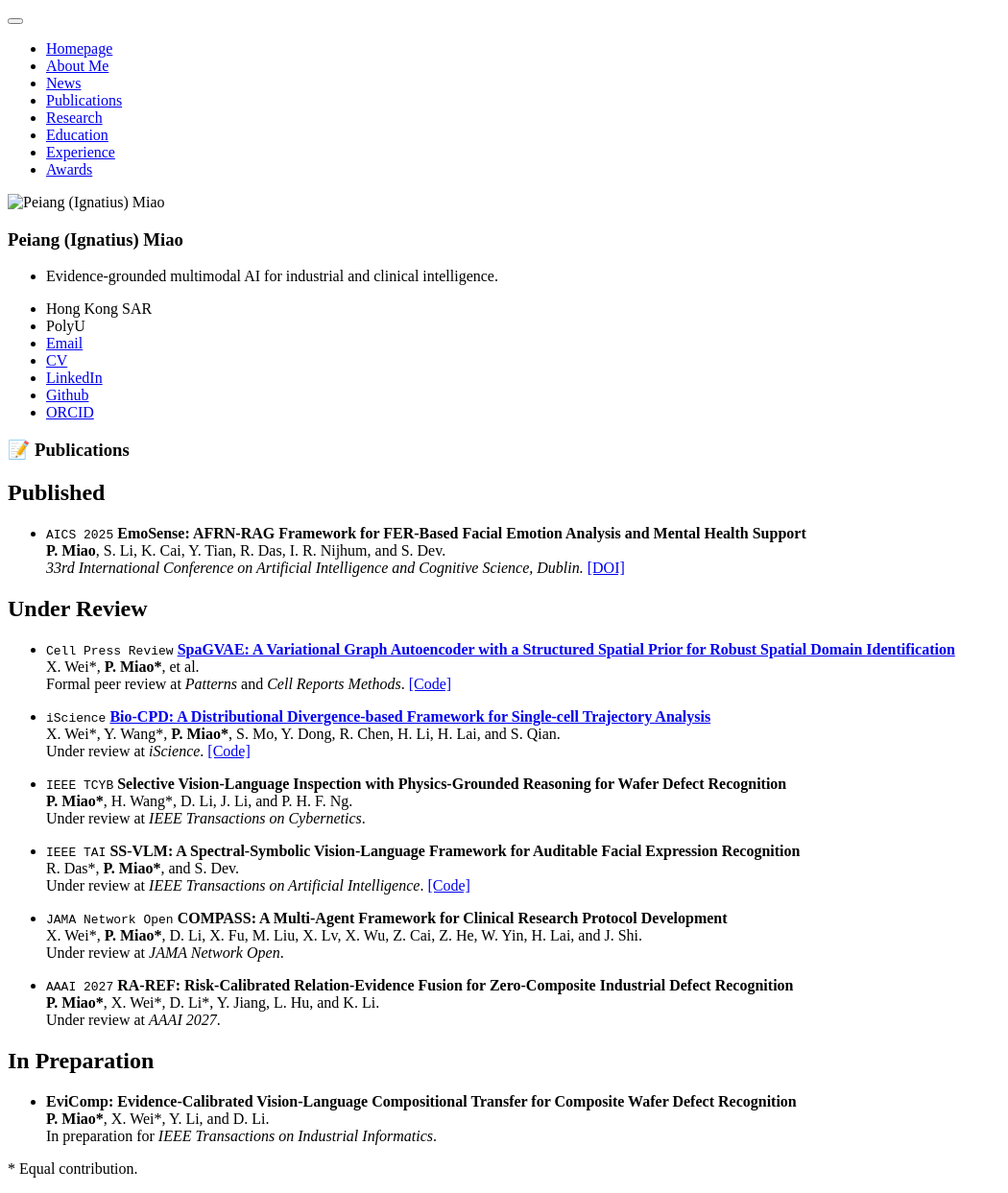
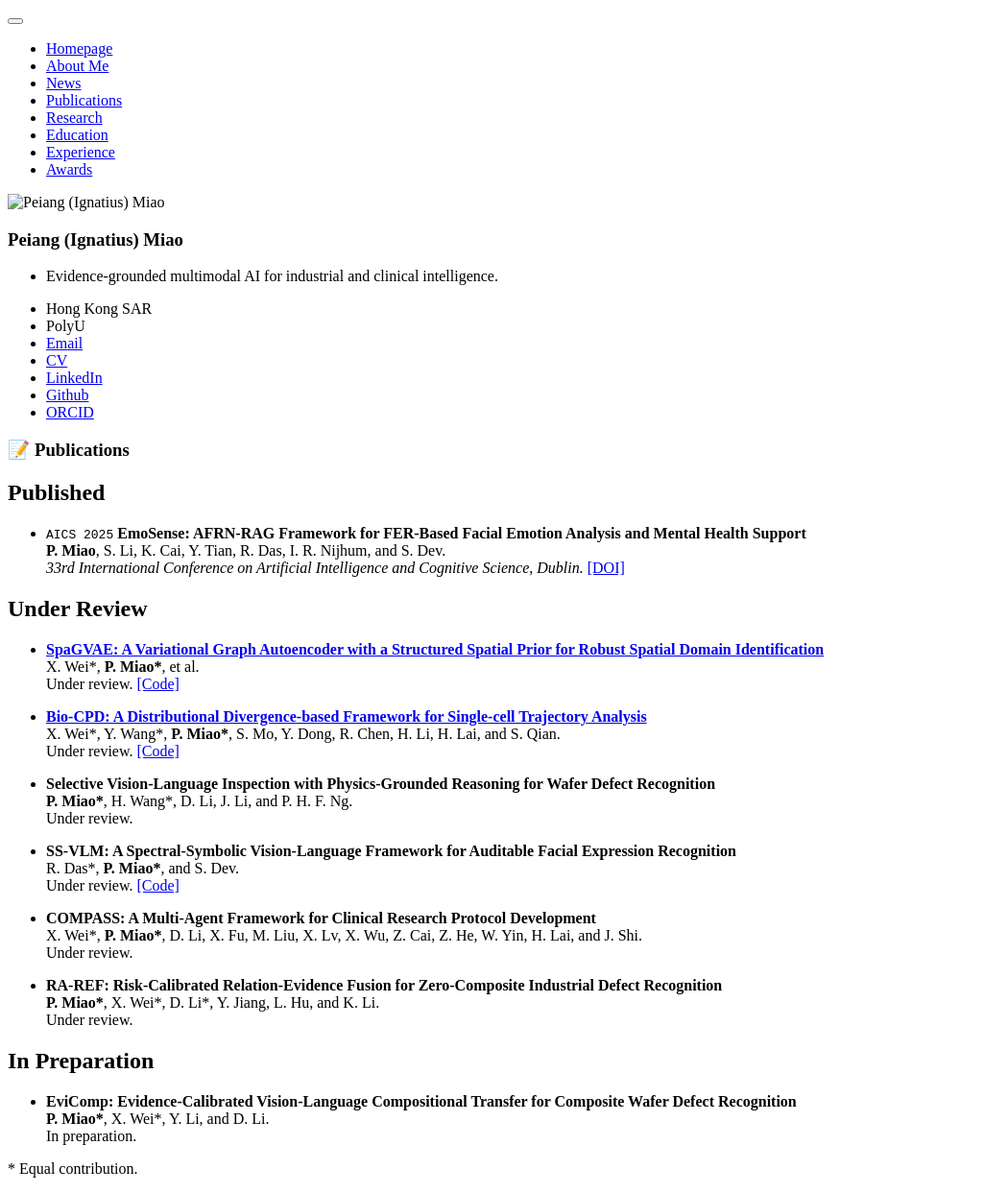
Before and after one commit to Moonquakeyu/Moonquakeyu.github.io, a Jekyll site: the page built from _pages/includes/pub.md, in a window 1280 px wide. Shown: the whole page at 96% size, without its empty margins (0-1050 px from the left). Built offline with Jekyll 4.4.1, drawn with Linux system fonts in a browser that asks for light colours; our own code applies the rules of GitHub Pages for plain Markdown files.

Commit message:
Hide manuscript submission venues

```diff
--- a/_pages/includes/pub.md
+++ b/_pages/includes/pub.md
@@ -9,29 +9,29 @@
 
 ## Under Review
 
-- `Cell Press Review` [**SpaGVAE: A Variational Graph Autoencoder with a Structured Spatial Prior for Robust Spatial Domain Identification**](https://github.com/clyty019/SpaGVAE)
+- [**SpaGVAE: A Variational Graph Autoencoder with a Structured Spatial Prior for Robust Spatial Domain Identification**](https://github.com/clyty019/SpaGVAE)
   X. Wei\*, **P. Miao\***, et al.
-  Formal peer review at *Patterns* and *Cell Reports Methods*. [[Code]](https://github.com/clyty019/SpaGVAE)
+  Under review. [[Code]](https://github.com/clyty019/SpaGVAE)
 
-- `iScience` [**Bio-CPD: A Distributional Divergence-based Framework for Single-cell Trajectory Analysis**](https://github.com/clyty019/biocpd/tree/main)
+- [**Bio-CPD: A Distributional Divergence-based Framework for Single-cell Trajectory Analysis**](https://github.com/clyty019/biocpd/tree/main)
   X. Wei\*, Y. Wang\*, **P. Miao\***, S. Mo, Y. Dong, R. Chen, H. Li, H. Lai, and S. Qian.
-  Under review at *iScience*. [[Code]](https://github.com/clyty019/biocpd/tree/main)
+  Under review. [[Code]](https://github.com/clyty019/biocpd/tree/main)
 
-- `IEEE TCYB` **Selective Vision-Language Inspection with Physics-Grounded Reasoning for Wafer Defect Recognition**
+- **Selective Vision-Language Inspection with Physics-Grounded Reasoning for Wafer Defect Recognition**
   **P. Miao\***, H. Wang\*, D. Li, J. Li, and P. H. F. Ng.
-  Under review at *IEEE Transactions on Cybernetics*.
+  Under review.
 
-- `IEEE TAI` **SS-VLM: A Spectral-Symbolic Vision-Language Framework for Auditable Facial Expression Recognition**
+- **SS-VLM: A Spectral-Symbolic Vision-Language Framework for Auditable Facial Expression Recognition**
   R. Das\*, **P. Miao\***, and S. Dev.
-  Under review at *IEEE Transactions on Artificial Intelligence*. [[Code]](https://github.com/Moonquakeyu/Spectral-Symbolic-VLM)
+  Under review. [[Code]](https://github.com/Moonquakeyu/Spectral-Symbolic-VLM)
 
-- `JAMA Network Open` **COMPASS: A Multi-Agent Framework for Clinical Research Protocol Development**
+- **COMPASS: A Multi-Agent Framework for Clinical Research Protocol Development**
   X. Wei\*, **P. Miao\***, D. Li, X. Fu, M. Liu, X. Lv, X. Wu, Z. Cai, Z. He, W. Yin, H. Lai, and J. Shi.
-  Under review at *JAMA Network Open*.
+  Under review.
 
-- `AAAI 2027` **RA-REF: Risk-Calibrated Relation-Evidence Fusion for Zero-Composite Industrial Defect Recognition**
+- **RA-REF: Risk-Calibrated Relation-Evidence Fusion for Zero-Composite Industrial Defect Recognition**
   **P. Miao\***, X. Wei\*, D. Li\*, Y. Jiang, L. Hu, and K. Li.
-  Under review at *AAAI 2027*.
+  Under review.
 
 ## In Preparation
 
@@ -39,6 +39,6 @@
 
 - **EviComp: Evidence-Calibrated Vision-Language Compositional Transfer for Composite Wafer Defect Recognition**
   **P. Miao\***, X. Wei\*, Y. Li, and D. Li.
-  In preparation for *IEEE Transactions on Industrial Informatics*.
+  In preparation.
 
 \* Equal contribution.
```
Also changed, not shown: 1 other file.
